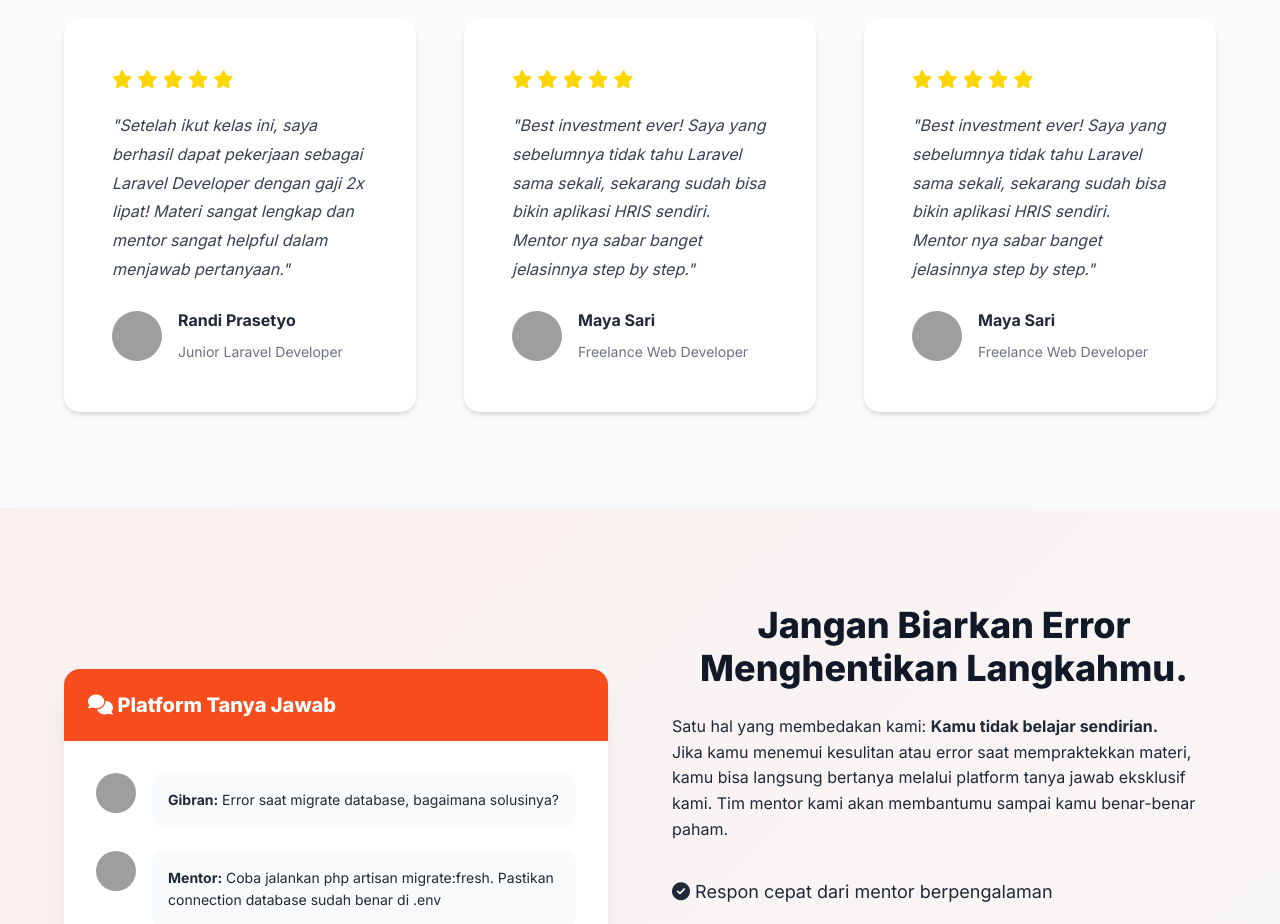
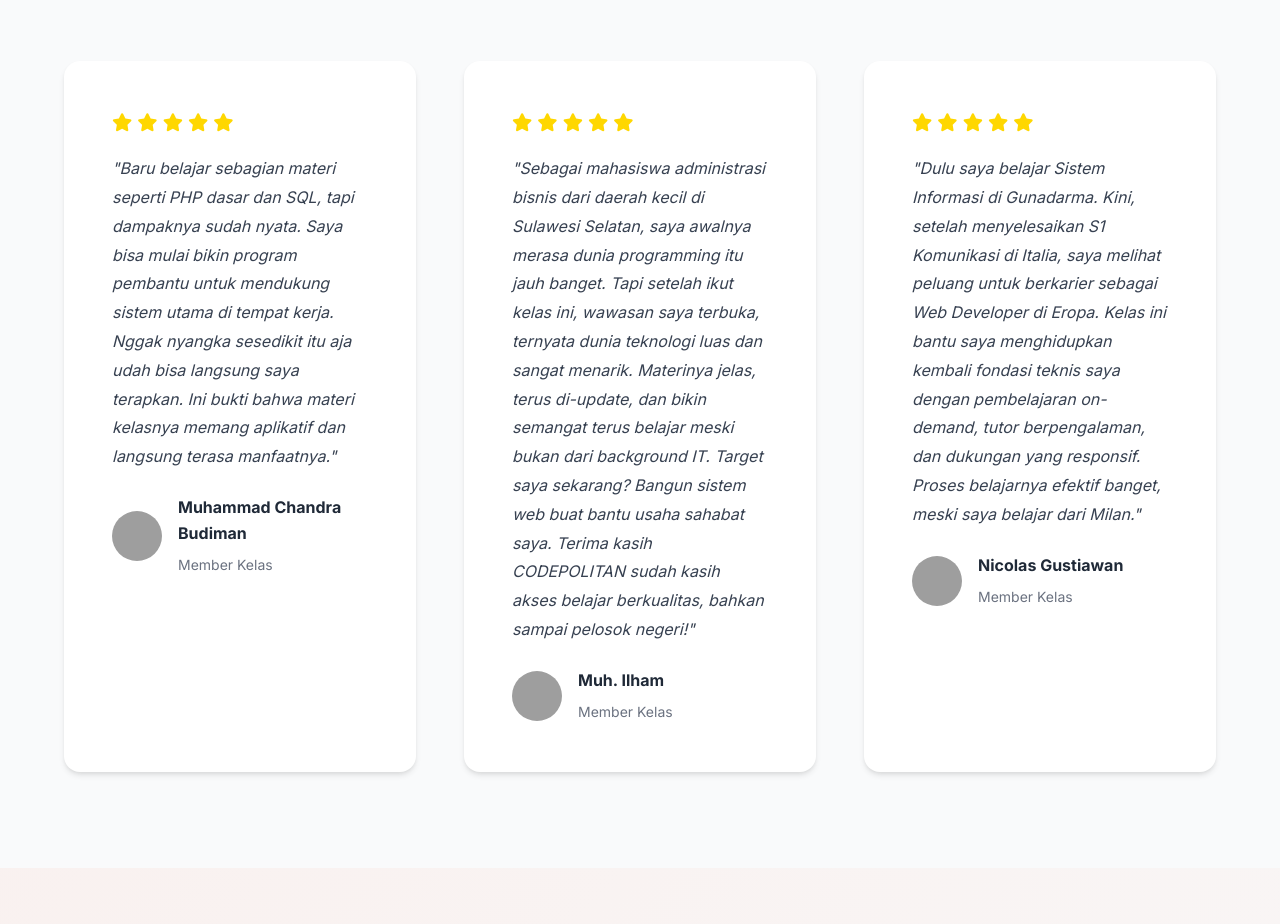
Before and after one commit to codepolitanlab/landing-ai-laravel, a plain HTML site: page index.html in a window 1280 px wide. Shown: the part 7433-8357 px from the top of the page. Drawn offline with Linux system fonts and the light colour scheme; grey boxes are pictures that could not be loaded.

Commit message:
Testimony

```diff
--- a/index.html
+++ b/index.html
@@ -436,11 +436,11 @@
     <!-- Bonus Section -->
     <section class="bonus-section">
         <div class="container">
-            <h2 class="section-title scroll-animate">Bonus Eksklusif: Kami Tidak Hanya
+            <h2 class="section-title scroll-animate">Bonus Eksklusif:<br />Kami Tidak Hanya
                 Melatihmu Menjadi Coder, Tapi Menjadi Profesional.</h2>
             <p class="section-intro scroll-animate">
-                Kami sadar, memiliki skill teknis saja belum cukup untuk memenangkan persaingan di tahun 2026. Kamu
-                butuh strategi untuk menembus industri dan kepercayaan diri untuk bersaing di level global.
+                Menjadi developer hebat bukan hanya soal coding. Kami berikan 3 materi tambahan untuk memastikan kamu
+                punya arah karir yang jelas, dikenal banyak orang, dan siap bersaing di level internasional.
             </p>
             <div class="bonus-intro-box scroll-animate">
                 <p>Jika kamu bergabung hari ini, kamu akan mendapatkan <strong>Career Accelerator Bundle</strong> secara
@@ -512,15 +512,16 @@
                         <i class="fa-solid fa-star"></i>
                     </div>
                     <p class="testimonial-text">
-                        "Setelah ikut kelas ini, saya berhasil dapat pekerjaan sebagai Laravel Developer dengan gaji 2x
-                        lipat!
-                        Materi sangat lengkap dan mentor sangat helpful dalam menjawab pertanyaan."
+                        "Baru belajar sebagian materi seperti PHP dasar dan SQL, tapi dampaknya sudah nyata. Saya bisa
+                        mulai bikin program pembantu untuk mendukung sistem utama di tempat kerja. Nggak nyangka
+                        sesedikit itu aja udah bisa langsung saya terapkan. Ini bukti bahwa materi kelasnya memang
+                        aplikatif dan langsung terasa manfaatnya."
                     </p>
                     <div class="testimonial-author">
                         <img src="https://image.web.id/images/Avatar.jpg" alt="Testimonial" class="testimonial-avatar">
                         <div>
-                            <p class="author-name">Randi Prasetyo</p>
-                            <p class="author-role">Junior Laravel Developer</p>
+                            <p class="author-name">Muhammad Chandra Budiman</p>
+                            <p class="author-role">Member Kelas</p>
                         </div>
                     </div>
                 </div>
@@ -534,15 +535,18 @@
                         <i class="fa-solid fa-star"></i>
                     </div>
                     <p class="testimonial-text">
-                        "Best investment ever! Saya yang sebelumnya tidak tahu Laravel sama sekali, sekarang sudah bisa
-                        bikin
-                        aplikasi HRIS sendiri. Mentor nya sabar banget jelasinnya step by step."
+                        "Sebagai mahasiswa administrasi bisnis dari daerah kecil di Sulawesi Selatan, saya awalnya
+                        merasa dunia programming itu jauh banget. Tapi setelah ikut kelas ini, wawasan saya terbuka,
+                        ternyata dunia teknologi luas dan sangat menarik. Materinya jelas, terus di-update, dan bikin
+                        semangat terus belajar meski bukan dari background IT. Target saya sekarang? Bangun sistem web
+                        buat bantu usaha sahabat saya. Terima kasih CODEPOLITAN sudah kasih akses belajar
+                        berkualitas, bahkan sampai pelosok negeri!"
                     </p>
                     <div class="testimonial-author">
-                        <img src="https://image.web.id/images/Avatar.jpg" alt="Testimonial" class="testimonial-avatar">
+                        <img src="https://image.web.id/images/avatar4.jpg" alt="Testimonial" class="testimonial-avatar">
                         <div>
-                            <p class="author-name">Maya Sari</p>
-                            <p class="author-role">Freelance Web Developer</p>
+                            <p class="author-name">Muh. Ilham</p>
+                            <p class="author-role">Member Kelas</p>
                         </div>
                     </div>
                 </div>
@@ -556,15 +560,18 @@
                         <i class="fa-solid fa-star"></i>
                     </div>
                     <p class="testimonial-text">
-                        "Best investment ever! Saya yang sebelumnya tidak tahu Laravel sama sekali, sekarang sudah bisa
-                        bikin
-                        aplikasi HRIS sendiri. Mentor nya sabar banget jelasinnya step by step."
+                        "Dulu saya belajar Sistem Informasi di Gunadarma. Kini, setelah menyelesaikan S1 Komunikasi di
+                        Italia, saya melihat peluang untuk berkarier sebagai Web Developer di Eropa. Kelas ini
+                        bantu saya menghidupkan kembali fondasi teknis saya dengan pembelajaran on-demand, tutor
+                        berpengalaman, dan dukungan yang responsif. Proses belajarnya efektif banget, meski saya belajar
+                        dari Milan."
                     </p>
                     <div class="testimonial-author">
-                        <img src="https://image.web.id/images/Avatar.jpg" alt="Testimonial" class="testimonial-avatar">
+                        <img src="https://image.web.id/images/Avatar12.jpg" alt="Testimonial"
+                            class="testimonial-avatar">
                         <div>
-                            <p class="author-name">Maya Sari</p>
-                            <p class="author-role">Freelance Web Developer</p>
+                            <p class="author-name">Nicolas Gustiawan</p>
+                            <p class="author-role">Member Kelas</p>
                         </div>
                     </div>
                 </div>
```
